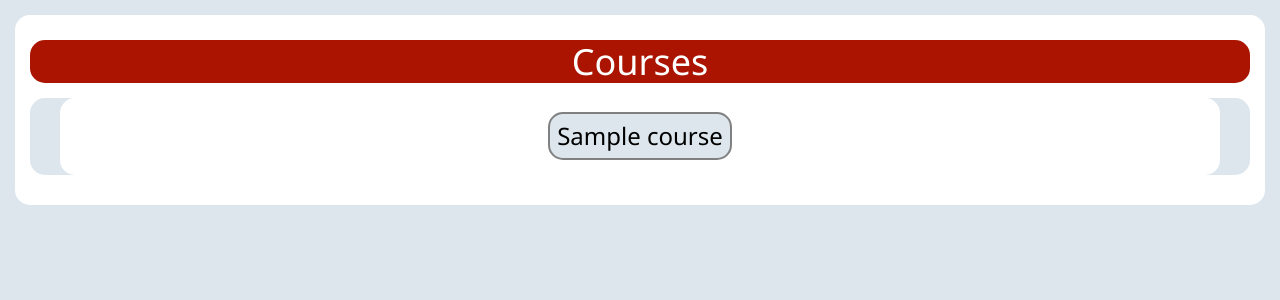
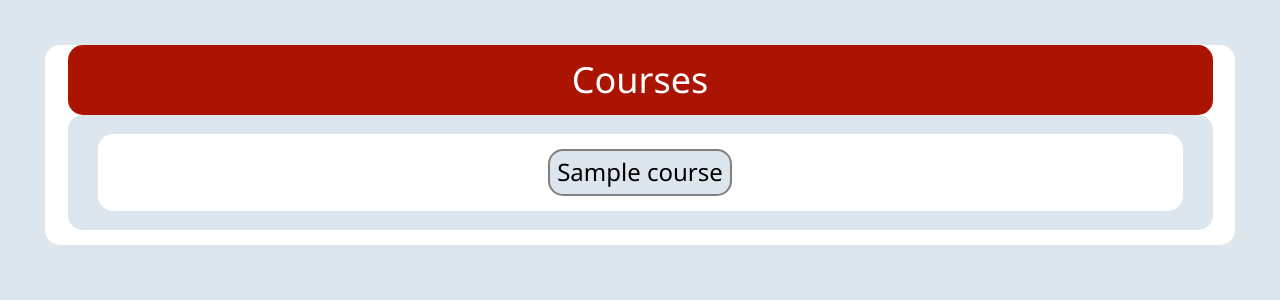
Before and after one commit to lee-blake/Commitment-to-Change-App, a Django app: page /app/dashboard/provider/ in a window 1280 px wide. Shown: the part 59-359 px from the top of the page. Run offline with Django 4.2, Linux system fonts and the light colour scheme; a user stored in the database is signed in; tables that the repository leaves empty hold one stand-in row (values such as "Sample post"); some libraries are stand-ins or nearby versions.

Commit message:
Move dashboard_provider template to bootstrap

```diff
--- a/Commitment_to_Change_App/commitments/templates/commitments/dashboard_provider.html
+++ b/Commitment_to_Change_App/commitments/templates/commitments/dashboard_provider.html
@@ -2,14 +2,15 @@
 {% block title %} Provider Dashboard {% endblock title %}
 
 {% block page_content %}
-
-<div class="w3-container main-container round-corners pad-small">
-  <div class="w3-container commitment-container foreground round-corners pad-small">
-    <div class="w3-row">
-      <div class="primary-accent round-corners center accent-text">
+<div class="container-fluid px-5 pt-5 text-center background">
+    <div class="row g-5">
+        <div class="col">
+            <div class="px-4 pb-3 foreground round-corners">
+                <div class="py-1 primary-accent round-corners center accent-text">
                     <h1>Courses</h1>
                 </div>
-      <div class="background round-corners">
+                <div class="foreground round-corners">
+                    <div class="py-1 background round-corners">
                         {% for course in courses %}
                         {% include "commitments/dashboard_course.html" %}
                         {% endfor %}
@@ -17,5 +18,6 @@
                 </div>
             </div>
         </div>
-
+    </div>
+</div>
 {% endblock page_content %}
```
Lines whose indentation alone changed are shown as unchanged.
